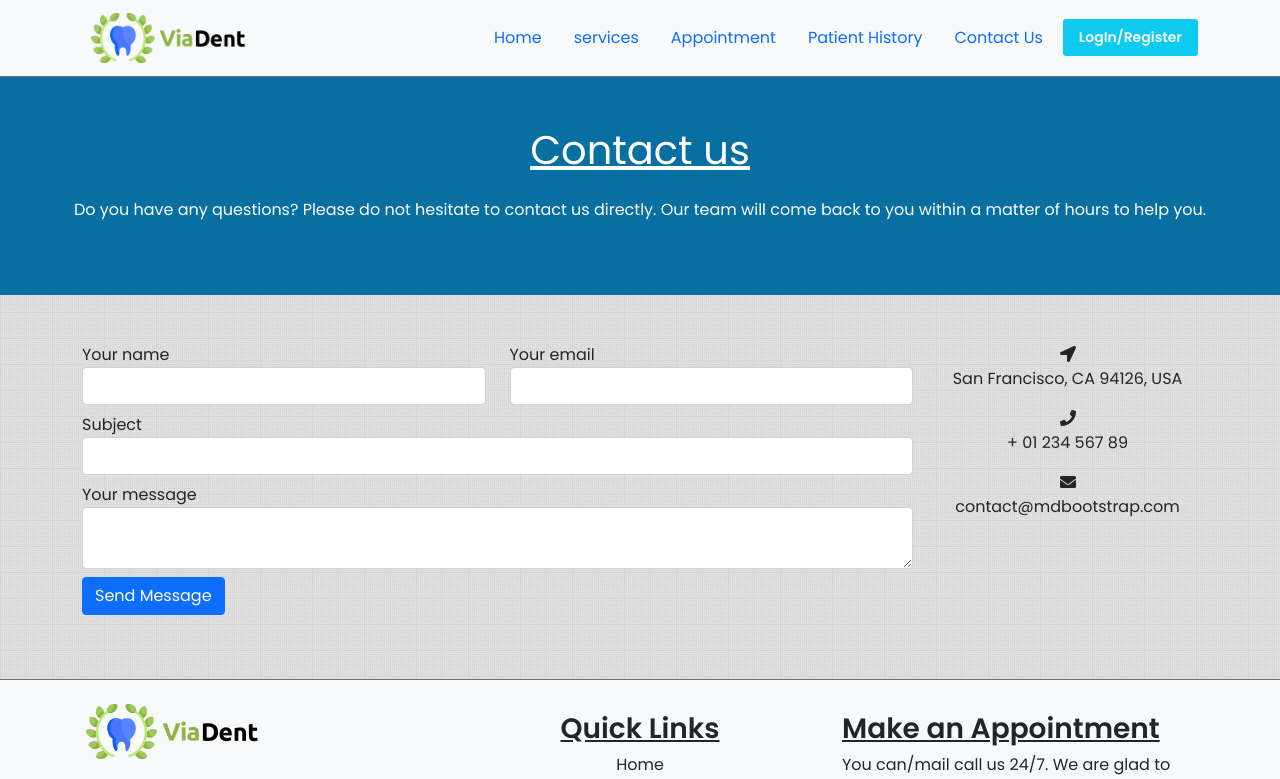
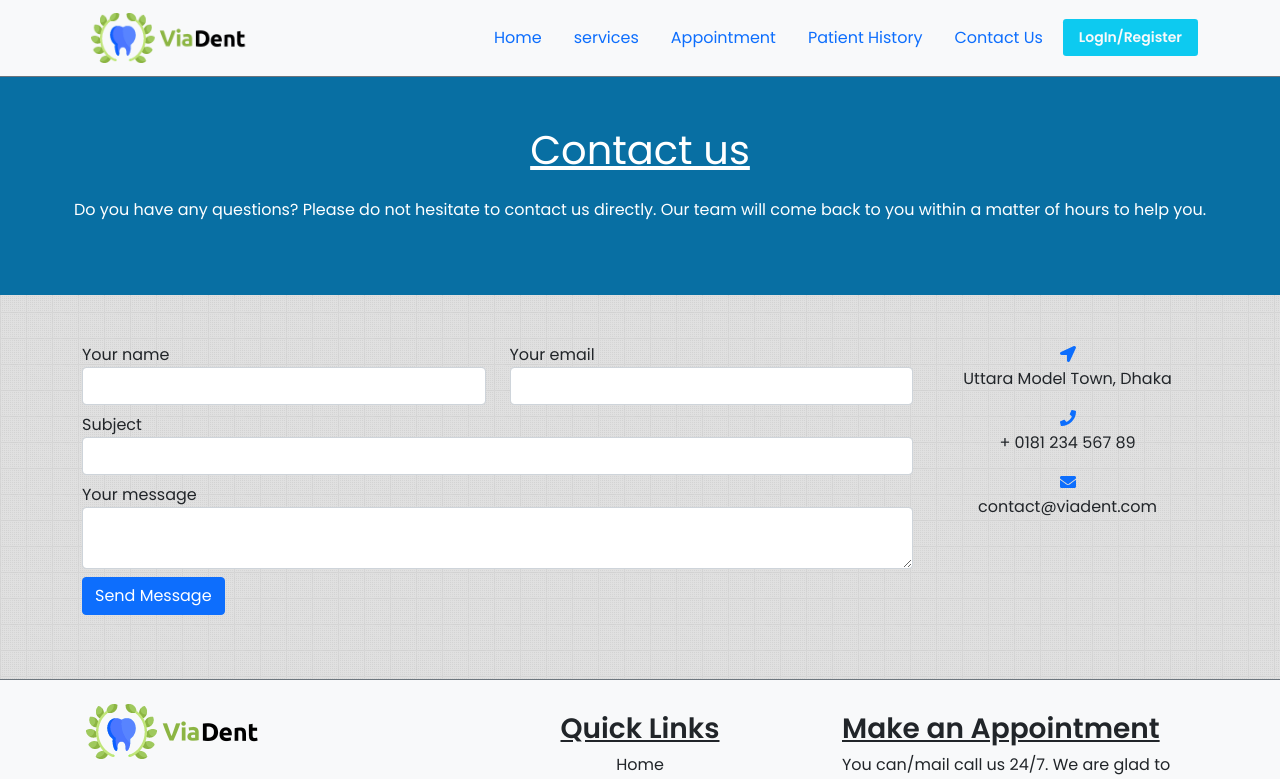
Before and after one commit to CoderMahabub/viadent-dental-clinic, a React (Create React App) app: page /contact in a window 1280 px wide. Shown: the top 779 px of the page. Built offline with nearby package versions, Linux system fonts and the light colour scheme; no server answers.

Commit message:
Retouchedr

```diff
--- a/src/components/Appointment/Appointment.js
+++ b/src/components/Appointment/Appointment.js
@@ -1,5 +1,5 @@
 import React, { useState } from 'react';
-import { Button, Col, Row, Toast } from 'react-bootstrap';
+import { Col, Row, Toast } from 'react-bootstrap';
 import { useForm } from 'react-hook-form';
 import useAuth from '../../hooks/useAuth';
 import './Appointment.css';
--- a/src/components/Contact/Contact.js
+++ b/src/components/Contact/Contact.js
@@ -60,15 +60,15 @@ const Contact = () => {
                     </div>
                     <div className="col-md-3 text-center">
                         <ul className="list-unstyled mb-0">
-                            <li><i>{locationIcon}</i>
-                                <p>San Francisco, CA 94126, USA</p>
+                            <li><i className="text-primary">{locationIcon}</i>
+                                <p>Uttara Model Town, Dhaka</p>
                             </li>
 
-                            <li><i>{phoneIcon}</i>
-                                <p>+ 01 234 567 89</p>
+                            <li><i className="text-primary">{phoneIcon}</i>
+                                <p>+ 0181 234 567 89</p>
                             </li>
-                            <li><i>{messageIcon}</i>
-                                <p>contact@mdbootstrap.com</p>
+                            <li><i className="text-primary">{messageIcon}</i>
+                                <p>contact@viadent.com</p>
                             </li>
                         </ul>
                     </div>
--- a/src/components/Header/Header.js
+++ b/src/components/Header/Header.js
@@ -5,6 +5,7 @@ import logo from "../../Images/viadent.png";
 import { HashLink } from 'react-router-hash-link';
 import useAuth from '../../hooks/useAuth';
 import { Link } from 'react-router-dom';
+import randomUser from '../../Images/user.png';
 
 const Header = () => {
     const { logOut, user } = useAuth();
@@ -12,7 +13,7 @@ const Header = () => {
         <>
             <Navbar collapseOnSelect expand="lg" sticky="top" className="border border-secondary border-top-0 border-start-0 border-end-0 bg-light">
                 <Container>
-                    <Navbar.Brand as={HashLink} to="/home#banner">
+                    <Navbar.Brand as={HashLink} to="/home">
                         <img
                             src={logo}
                             width="90%"
@@ -31,7 +32,8 @@ const Header = () => {
                         {
                             user.displayName ? <Navbar.Text>
                                 {
-                                    user.displayName && <img className="profile-img ms-1" src={user.photoURL} alt="" />
+                                    user.photoURL ? <img className="profile-img ms-1" src={user.photoURL} alt="" />
+                                        : <img className="profile-img ms-1" src={randomUser} alt="" />
                                 }
                                 <span className="text-primary"> {user.displayName}</span>
                                 <Link to="/home">
--- a/src/components/LoginRegister/LoginRegister.js
+++ b/src/components/LoginRegister/LoginRegister.js
@@ -16,7 +16,7 @@ const LoginRegister = () => {
         handleNameChange
     } = useAuth();
     return (
-        <div className="container w-50 my-4 bg-light rounded p-4 text-start text-dark">
+        <div className="container w-50 my-4 bg-light rounded py-4 text-start text-dark">
             <h1 className="text-center text-primary fw-bolder"><u>Please {isLoggedIn ? 'LogIn' : 'Register'}</u></h1>
             <Form onSubmit={handleRegistration}>
                 {!isLoggedIn && <Form.Group className="mb-3" controlId="formBasicEmail">
@@ -42,11 +42,11 @@ const LoginRegister = () => {
                 <Button variant="success" type="submit">
                     {isLoggedIn ? 'Click here to LogIn' : 'Click here to Register'}
                 </Button>
-                <Button className="btn btn-sm ms-1" onClick={handleResetPassword} variant="dark">Click to reset password</Button>
+                <Button className="btn btn-sm ms-1 mt-1" onClick={handleResetPassword} variant="dark">Click to reset password</Button>
             </Form>
             <hr />
             <fieldset>You Can Also SignIn</fieldset>
-            <button onClick={signInUsingGoogle} className="btn btn-success text-center"> Login using Google</button>
+            <button onClick={signInUsingGoogle} className="btn btn-success text-center mt-1"> Login using Google</button>
         </div>
     );
 };
```
Also changed, not shown: src/Images/user.png (added).
